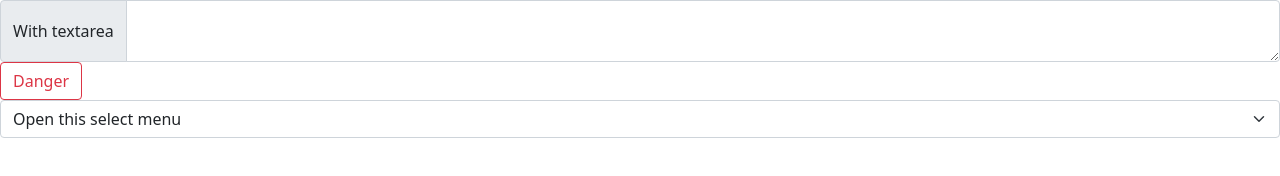
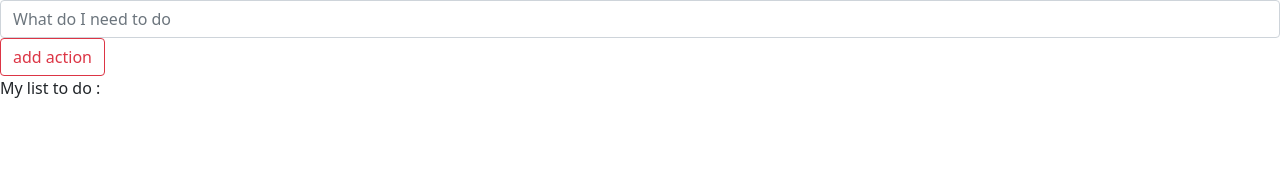
Before and after one commit to pavelmatienko/Dz8Matienko, a plain HTML site: page index.html in a window 1280 px wide. Drawn offline with nearby package versions, Linux system fonts and the light colour scheme.

Commit message:
Update index.html

```diff
--- a/index.html
+++ b/index.html
@@ -7,16 +7,12 @@
     <link href="https://cdn.jsdelivr.net/npm/bootstrap@5.0.0-beta1/dist/css/bootstrap.min.css" rel="stylesheet" integrity="sha384-giJF6kkoqNQ00vy+HMDP7azOuL0xtbfIcaT9wjKHr8RbDVddVHyTfAAsrekwKmP1" crossorigin="anonymous">
 </head>
 <body>
-    <div class="input-group">
-        <span class="input-group-text">With textarea</span>
-        <textarea class="form-control" aria-label="With textarea"></textarea>
-    </div>
-    <button type="button" class="btn btn-outline-danger">Danger</button>
-    <select class="form-select" aria-label="Default select example">
-        <option selected>Open this select menu</option>
-        <option value="1">One</option>
-        <option value="2">Two</option>
-        <option value="3">Three</option>
-    </select>
+    <input type="text" class="form-control" id="js-input" js-input placeholder="What do I need to do" aria-label="Recipient's username" aria-describedby="basic-addon2">
+    <button type="button" id="butt" class="btn btn-outline-danger" js-button onclick="myFunction()"> add action </button>
+    <p> My list to do : </p>
+    <ol id="js-myList">
+
+    </ol>
+    <script src="/index.js"></script>
 </body>
 </html>
```
